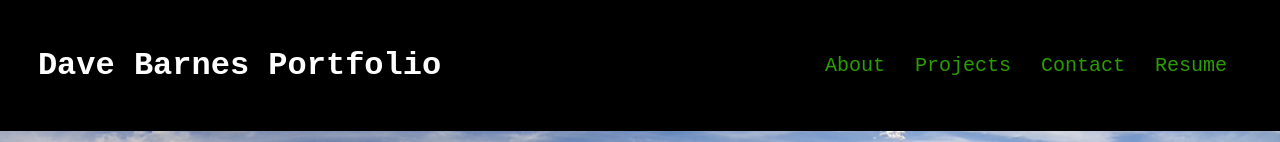
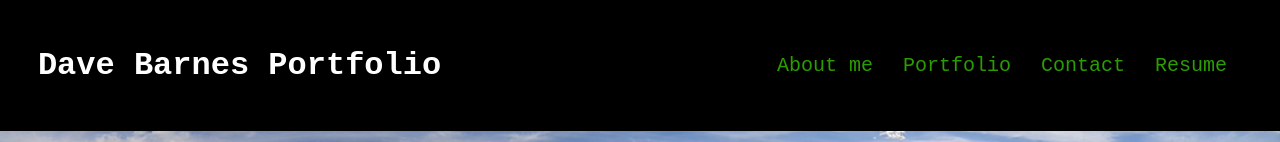
Before and after one commit to rohirrimsride/rohirrimsride-portfolio, a React (Create React App) app: page / in a window 1280 px wide. Shown: the top 142 px of the page. Built offline with nearby package versions, Linux system fonts and the light colour scheme.

Commit message:
putting this branch on hold

```diff
--- a/src/App.js
+++ b/src/App.js
@@ -1,5 +1,5 @@
-import React, { useState } from 'react';
-import './App.css';
+import React from 'react';
+// import './App.css';
 import './assets/css/style.css';
 import './assets/images/space-pic.png';
 import './assets/images/portfolio-pic.png';
@@ -10,8 +10,6 @@ import Projects from './components/Projects';
 
 function App() {
 
-    const [projectsSelected, setProjectSelected] = useState(false);
-    const [resumeSelected, setResumeSelected] = useState(false);
 
 
     return (
@@ -23,13 +21,11 @@ function App() {
 
             </Header>
 
-            {!projectsSelected || !resumeSelected ? (
-                <>
+
                     <About />
-                </>
-            ) : (
-                <Projects />
-            )}
+
+                    <Projects />
+
 
             <Footer />
 
--- a/src/components/Nav/index.js
+++ b/src/components/Nav/index.js
@@ -6,10 +6,10 @@ function Nav() {
         <nav>
             <ul>
                 <li>
-                    <a href="#about-me">About</a>
+                    <a href="#about-me">About me</a>
                 </li>
                 <li>
-                    <a href="#projects">Projects</a>
+                    <a href="#projects">Portfolio</a>
                 </li>
                 <li>
                     <a href="#contact-me">Contact</a>
```
